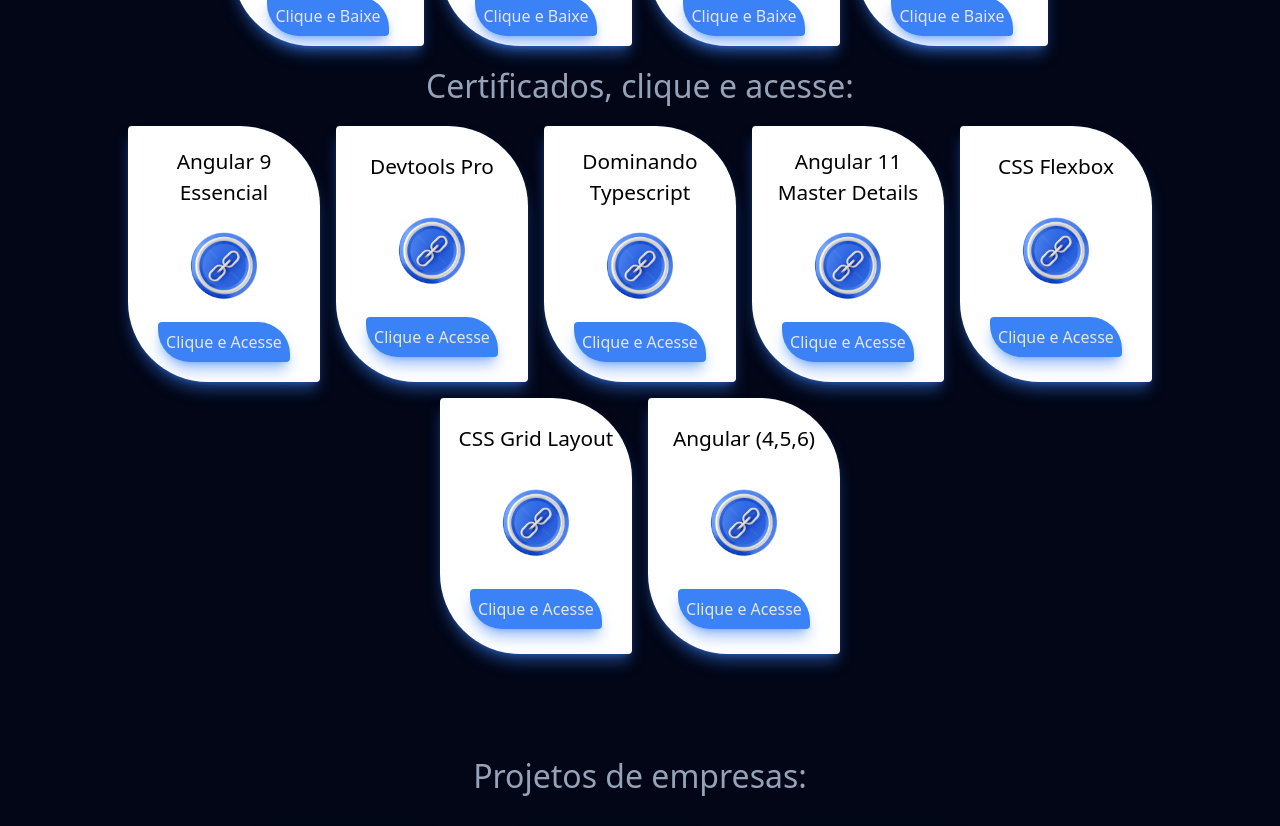
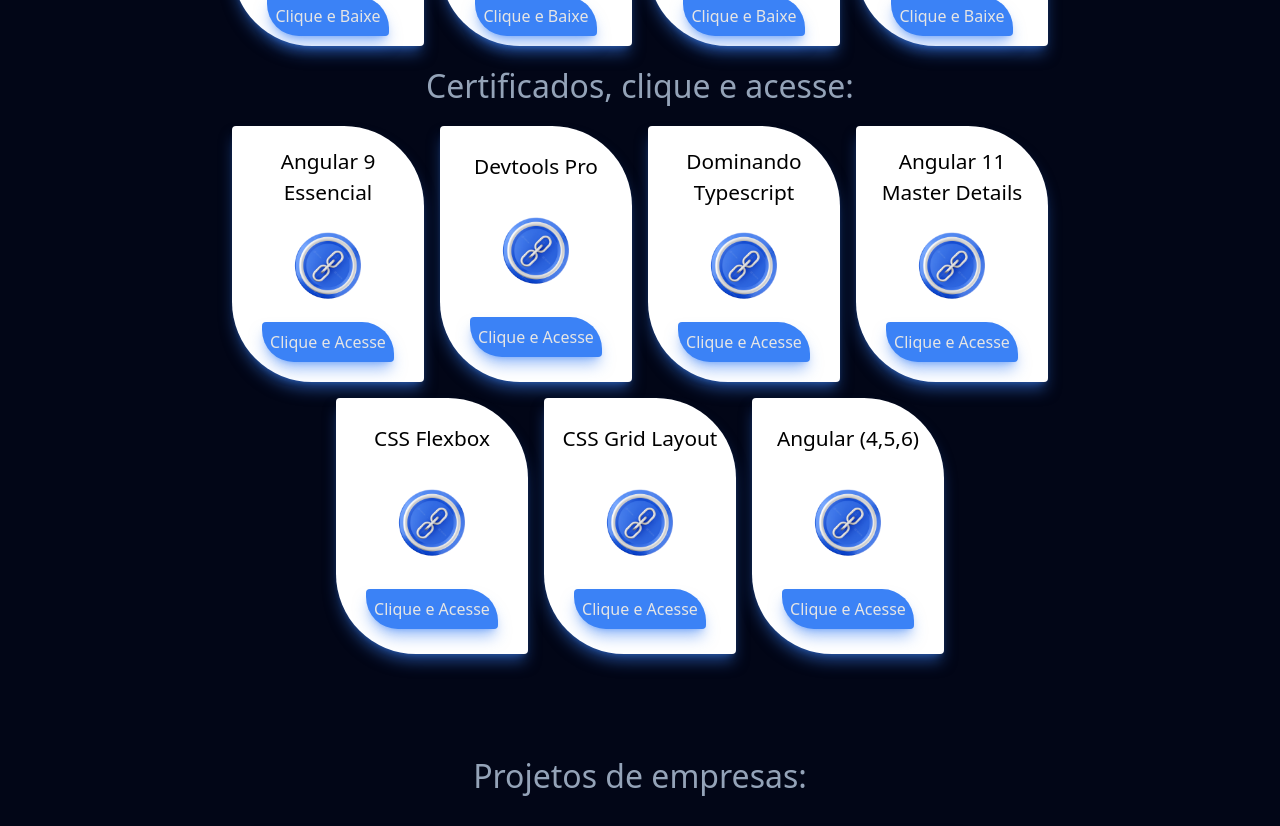
Before and after one commit to gleysonareas/gleysonareas, a Nuxt app: page / in a window 1280 px wide. Shown: the part 760-1586 px from the top of the page. Built offline with nearby package versions, Linux system fonts and the light colour scheme.

Commit message:
update project

```diff
--- a/components/Home/Documents/Content.vue
+++ b/components/Home/Documents/Content.vue
@@ -2,7 +2,7 @@
   <div class="documents mt-32">
     <h1>Alguns Documentos & Certificados</h1>
     <h2>Curriculos, clique e baixe de acordo com seu idioma e necessidade:</h2>
-    <section class="flex flex-wrap justify-center gap-4">
+    <section class="container-cards flex flex-wrap justify-center gap-4">
       <div :class="cardStyle" v-for="(item, id) in documents" :key="id">
         <p>{{ item.name }}</p>
         <img src="../../../assets/img/pdf.png" alt="" />
@@ -10,7 +10,7 @@
       </div>
     </section>
     <h2>Certificados, clique e acesse:</h2>
-    <section class="flex flex-wrap justify-center gap-4">
+    <section class="container-cards flex flex-wrap justify-center gap-4">
       <div :class="cardStyle" v-for="(item, id) in certificate" :key="id">
         <p>{{ item.name }}</p>
         <img src="../../../assets/img/link.png" alt="" />
@@ -78,6 +78,15 @@ const certificate = ref<any[]>([
 ]);
 </script>
 <style scoped lang="scss">
+.documents {
+  display: grid;
+  justify-items: center;
+}
+
+.container-cards {
+  max-width: 60rem;
+}
+
 .document-card {
   display: flex;
   flex-direction: column;
```
